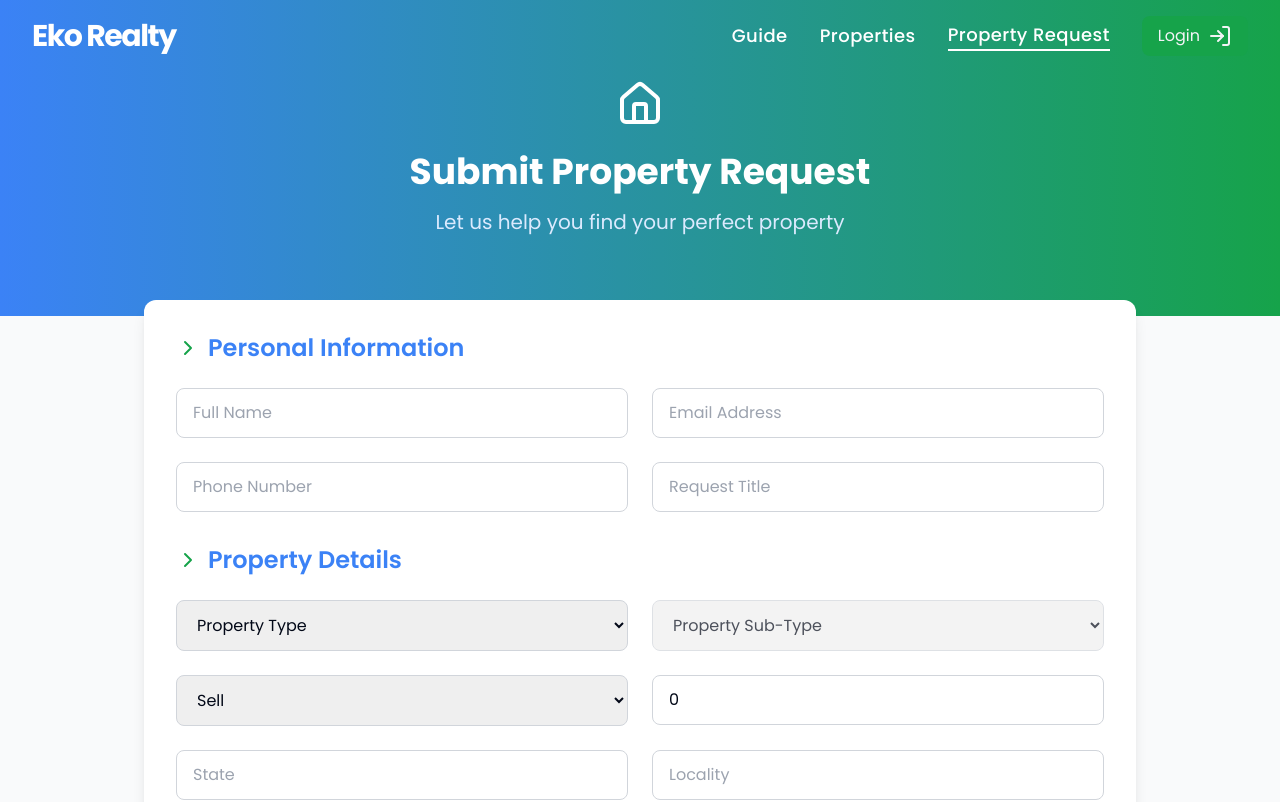
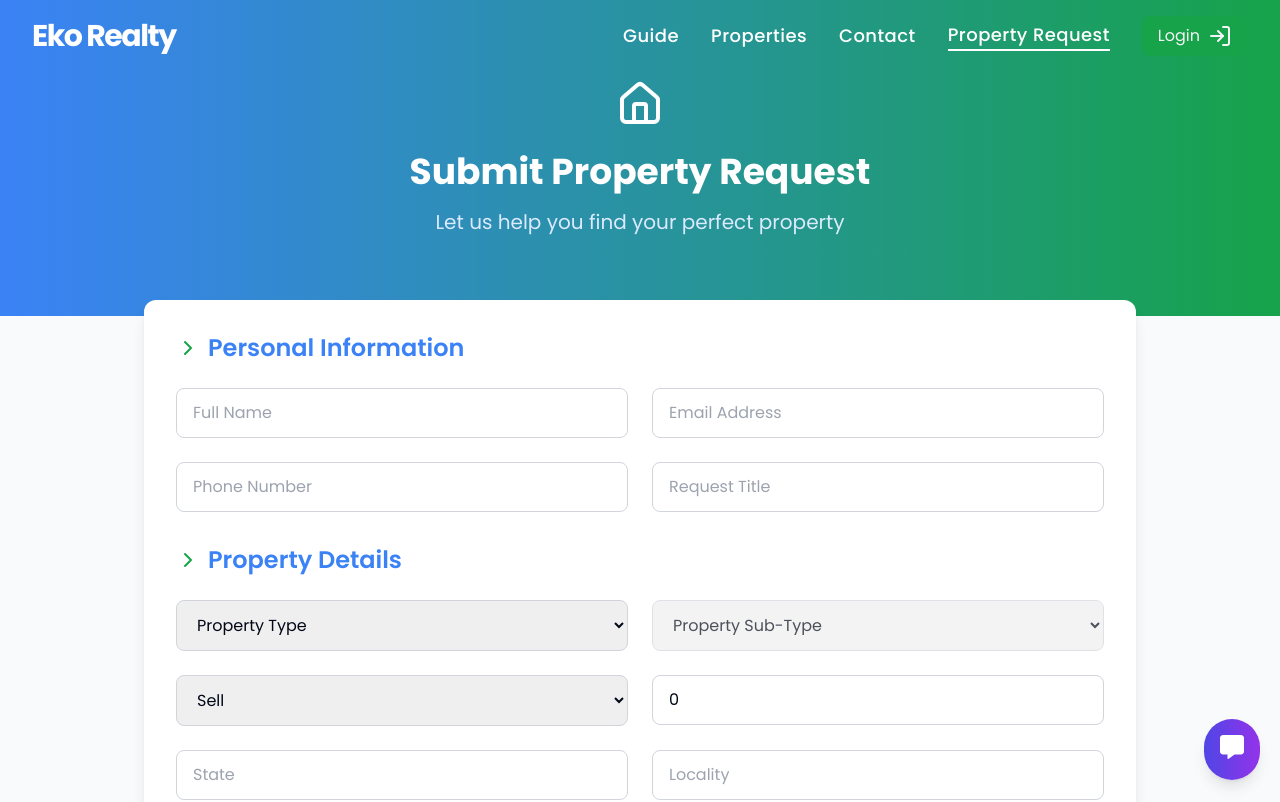
Before and after one commit to elechigeorge/eko-realty, a Next.js app: page /propertyrequest in a window 1280 px wide. Shown: the top 802 px of the page. Built offline with nearby package versions, Linux system fonts and the light colour scheme.

Commit message:
modified nav bar

```diff
--- a/src/app/layout.tsx
+++ b/src/app/layout.tsx
@@ -1,6 +1,7 @@
 import type { Metadata } from "next";
 import "./globals.css";
-
+import { FontAwesomeIcon } from "@fortawesome/react-fontawesome";
+import { faMessage } from "@fortawesome/free-solid-svg-icons";
 
 export const metadata: Metadata = {
   title: "Eko Realty | Luxury Listing in Nigeria",
@@ -12,13 +13,25 @@ export default function RootLayout({
 }: Readonly<{
   children: React.ReactNode;
 }>) {
+  const whatsappNumber = "+2349012345678"; // Replace with your WhatsApp number
+
   return (
-    <html lang="en">
-      <body
-        className={`antialiased`}
-      >
-        {children}
-      </body>
-    </html>
+    <>
+      <html>
+        <body>
+          {children}
+          {/* WhatsApp Chat Button */}
+          <a
+            href={`https://wa.me/${whatsappNumber}`}
+            target="_blank"
+            rel="noopener noreferrer"
+            className="fixed bottom-5 right-5 bg-gradient-to-r from-indigo-600 to-purple-600 text-white p-4 rounded-full shadow-lg hover:opacity-90 transition-all duration-300"
+            aria-label="Chat with us on WhatsApp"
+          >
+            <FontAwesomeIcon icon={faMessage} className="w-6 h-6" />
+          </a>
+        </body>
+      </html>
+    </>
   );
 }
--- a/src/components/Navigation.tsx
+++ b/src/components/Navigation.tsx
@@ -25,11 +25,13 @@ const Navbar = () => {
   const navItems = [
     { name: "Guide", href: "/guide" },
     { name: "Properties", href: "/properties" },
+    { name: "Contact", href: "/contact" },
     { name: "Property Request", href: "/propertyrequest" },
   ];
   const mobileNavItems = [
     { name: "Guide", href: "/guide" },
     { name: "Properties", href: "/properties" },
+    { name: "Contact", href: "/contact" },
     { name: "Property Request", href: "/propertyrequest" },
     { name: "Login", href: "/auth" },
   ];
```
